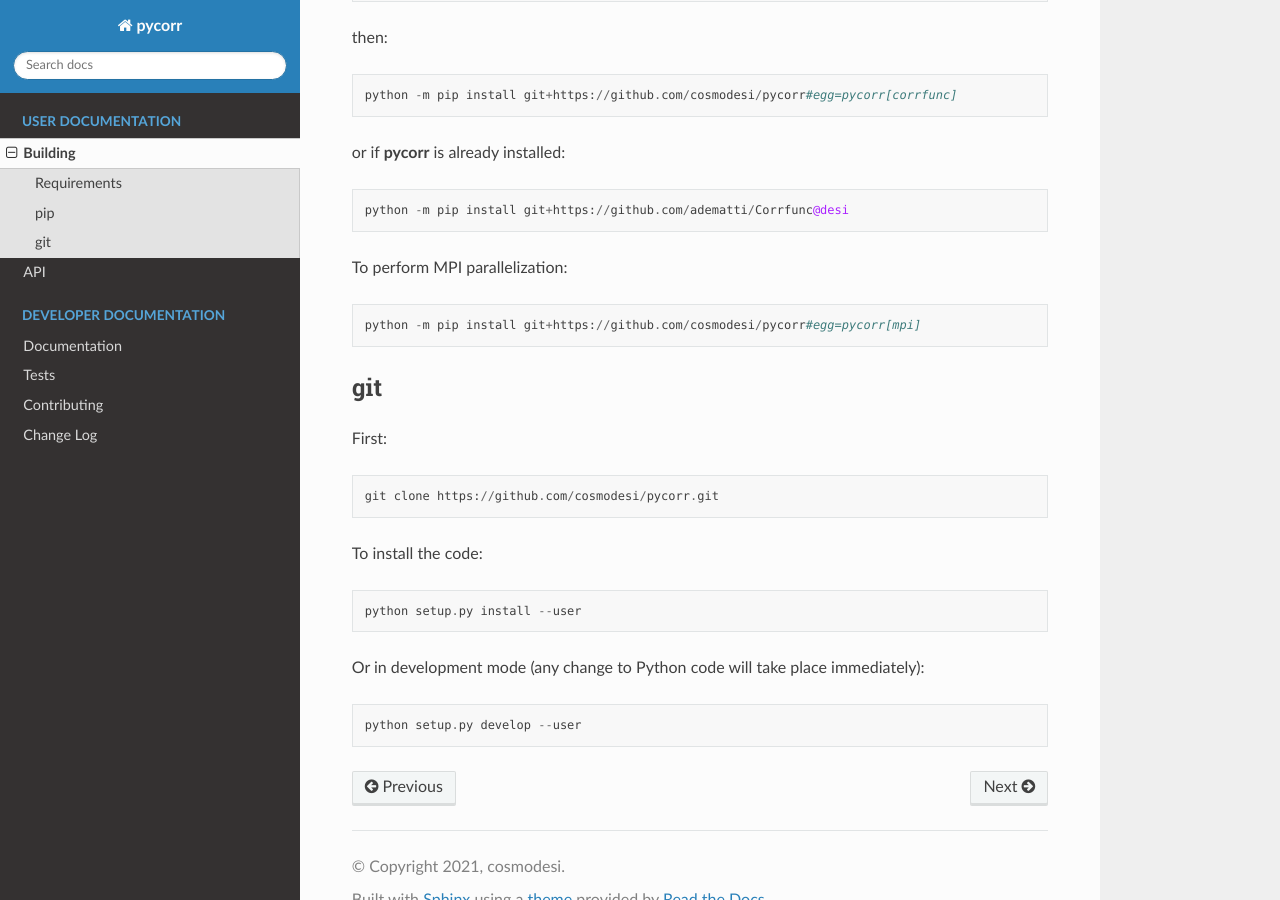
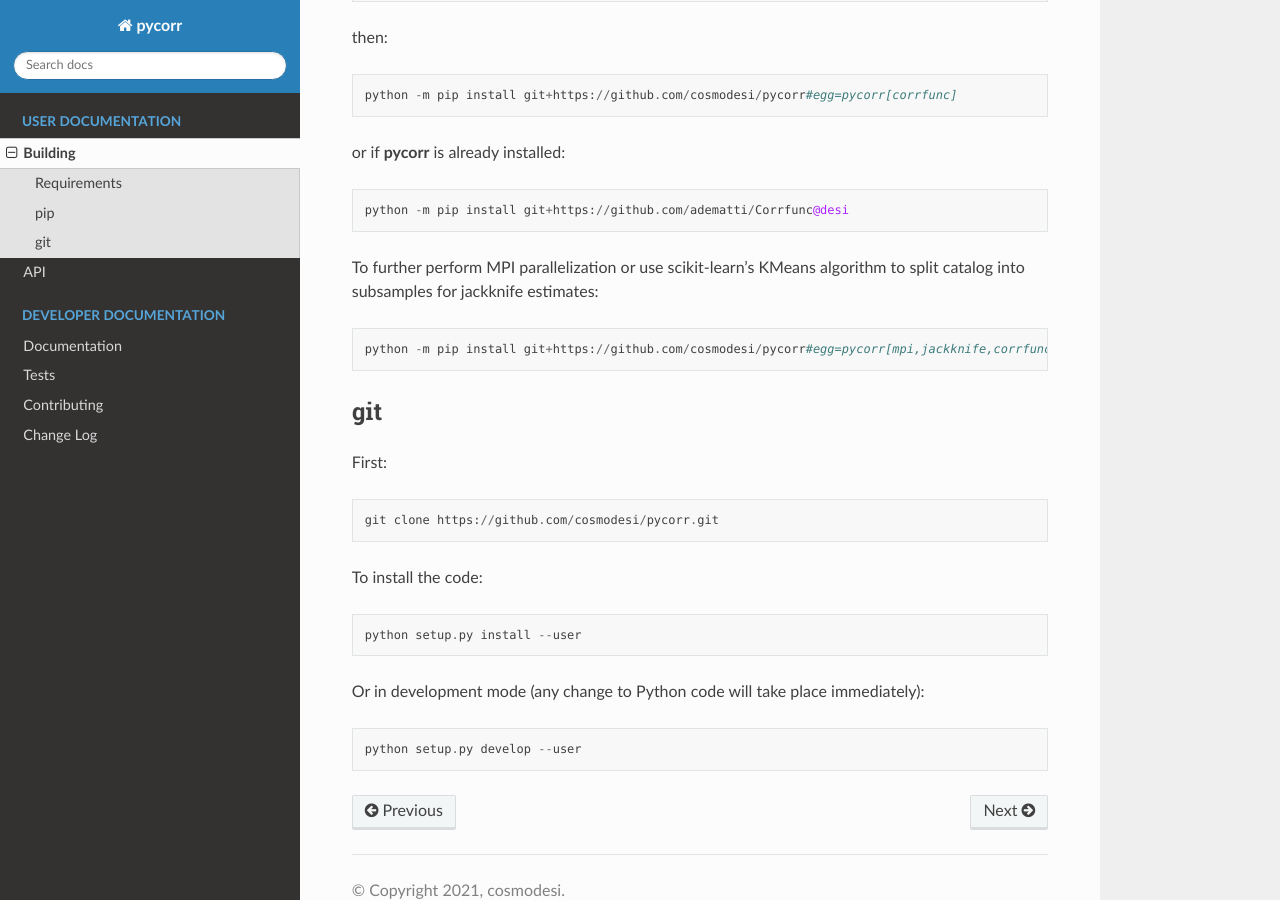
Before and after one commit to cosmodesi/pycorr, a Sphinx documentation site: the page built from doc/user/building.rst, in a window 1280 px wide and 900 px high, scrolled down 835 px. Built offline with Sphinx 7.4.7 and the Read the Docs theme 2.0.0, drawn with Linux system fonts in a browser that asks for light colours.

Commit message:
document [jackknife] extras

```diff
--- a/doc/user/building.rst
+++ b/doc/user/building.rst
@@ -39,9 +39,9 @@ or if **pycorr** is already installed::
 
   python -m pip install git+https://github.com/adematti/Corrfunc@desi
 
-To perform MPI parallelization::
+To further perform MPI parallelization or use scikit-learn's KMeans algorithm to split catalog into subsamples for jackknife estimates::
 
-  python -m pip install git+https://github.com/cosmodesi/pycorr#egg=pycorr[mpi]
+  python -m pip install git+https://github.com/cosmodesi/pycorr#egg=pycorr[mpi,jackknife,corrfunc]
 
 git
 ---
--- a/setup.py
+++ b/setup.py
@@ -1,3 +1,5 @@
+import os
+import sys
 from setuptools import setup
 
 
@@ -15,6 +17,6 @@ setup(name=package_basename,
       license='BSD3',
       url='http://github.com/cosmodesi/pycorr',
       install_requires=['numpy', 'scipy'],
-      extras_require={'mpi':['mpi4py','pmesh'], 'corrfunc':['Corrfunc @ git+https://github.com/adematti/Corrfunc@desi'], 'jacknife':['scikit-learn']},
+      extras_require={'mpi':['mpi4py', 'pmesh'], 'jackknife':['scikit-learn', 'healpy'], 'corrfunc':['Corrfunc @ git+https://github.com/adematti/Corrfunc@DESI-1.0.0']},
       packages=['pycorr']
 )
```
